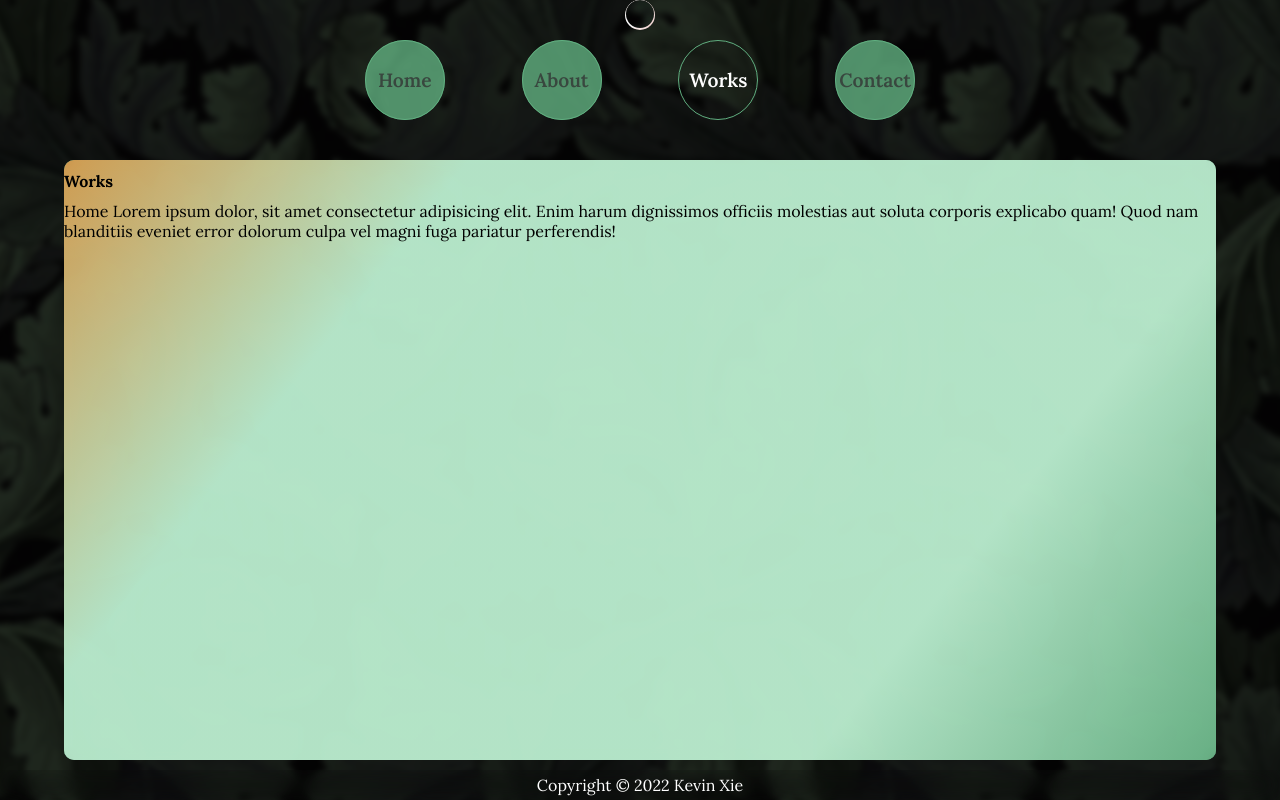
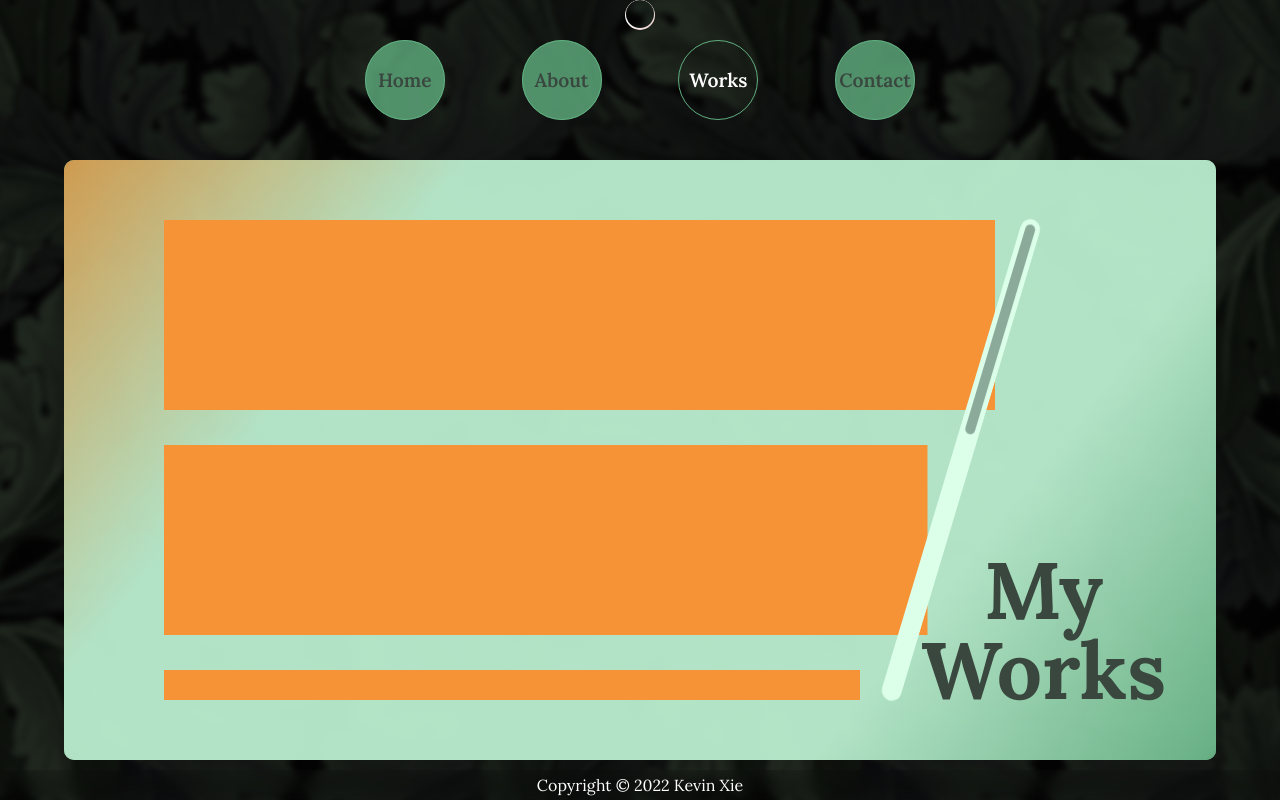
Before and after one commit to Ooreeve/kevin-xie-portfolio, a React (Create React App) app: page /works in a window 1280 px wide. Built offline with nearby package versions, Linux system fonts and the light colour scheme.

Commit message:
works_test

```diff
--- a/src/Main.js
+++ b/src/Main.js
@@ -3,7 +3,7 @@ import { React, useContext, useEffect, useState, useRef } from "react";
 import { Routes, Route } from "react-router-dom";
 import About from "./about/About";
 import Home from "./home/Home";
-import Works from "./Works";
+import Works from "./works/Works";
 import Contact from "./contact/Contact";
 import { MyContext } from "./App";
 
--- a/src/Works.js
+++ /dev/null
@@ -1,15 +0,0 @@
-import React from "react";
-
-export default function Works() {
-    return (
-        <>
-            <h1>Works</h1>
-            <div>
-                Home Lorem ipsum dolor, sit amet consectetur adipisicing elit.
-                Enim harum dignissimos officiis molestias aut soluta corporis
-                explicabo quam! Quod nam blanditiis eveniet error dolorum culpa
-                vel magni fuga pariatur perferendis!
-            </div>
-        </>
-    );
-}
--- a/src/css/_preset.scss
+++ b/src/css/_preset.scss
@@ -9,6 +9,7 @@ $font_sec_1: "Comfortaa", cursive;
 $color_pri: #61af80;
 $color_pri_d1: #39473f;
 $color_pri_d2: #5e7368;
+$color_pri_d3: #8caa9a;
 $color_pri_l1: #cdf9df;
 $color_pri_l2: #dcffea;
 $color_sec: #f69337;
--- a/src/css/index.css
+++ b/src/css/index.css
@@ -1671,6 +1671,85 @@ footer {
     transform: translateX(0%);
   }
 }
+.works {
+  display: flex;
+  flex-direction: row;
+  justify-content: center;
+  align-items: center;
+  position: relative;
+  width: 100%;
+  height: 100%;
+}
+.works * {
+  padding: 0;
+  margin: 0;
+}
+.works h1 {
+  position: relative;
+  z-index: 5;
+  font-size: 5rem;
+  color: #39473f;
+  bottom: -170px;
+  right: 50px;
+  text-align: center;
+  line-height: 5rem;
+}
+.works .box_container_wrapper {
+  position: relative;
+  width: 100%;
+  height: 80%;
+  overflow: hidden;
+  right: -100px;
+}
+.works .box_container_wrapper .box_container {
+  display: flex;
+  flex-direction: column;
+  justify-content: flex-start;
+  align-items: flex-end;
+  position: relative;
+  width: 100%;
+  height: 100%;
+  gap: 35px;
+  overflow-x: hidden;
+  overflow-y: scroll;
+  scroll-behavior: smooth;
+}
+.works .box_container_wrapper .box_container::-webkit-scrollbar {
+  display: none;
+}
+.works .box_container_wrapper .box_container::-moz-scrollbar {
+  display: none;
+}
+.works .box_container_wrapper .box_container::-ms-scrollbar {
+  display: none;
+}
+.works .box_container_wrapper .box_container .box {
+  position: relative;
+  width: 1200px;
+  height: 190px;
+  background-color: #f69337;
+  flex-shrink: 0;
+}
+.works .scroll_bar {
+  flex-shrink: 0;
+  height: 80%;
+  width: 20px;
+  background-color: #dcffea;
+  border-radius: 10px;
+  display: flex;
+  flex-direction: column;
+  justify-content: flex-start;
+  align-items: center;
+  margin-left: 20px;
+  transform: scaleY(1.05) rotate(17.5deg);
+}
+.works .scroll_bar .thumb {
+  width: 10px;
+  border-radius: 10px;
+  margin-top: 5px;
+  background-color: #8caa9a;
+}
+
 * {
   box-sizing: border-box;
   font-size: 16px;
--- a/src/css/index.scss
+++ b/src/css/index.scss
@@ -14,6 +14,7 @@
 @import "about/exp";
 @import "about/hobby";
 @import "contact/contact";
+@import "works/works";
 
 * {
     box-sizing: border-box;
--- /dev/null
+++ b/src/css/works/_works.scss
@@ -0,0 +1,71 @@
+.works {
+    @include flex_row;
+    position: relative;
+    width: 100%;
+    height: 100%;
+    * {
+        padding: 0;
+        margin: 0;
+    }
+    h1 {
+        position: relative;
+        z-index: 5;
+        font-size: 5rem;
+        color: $color_pri_d1;
+        // opacity: 0;
+        bottom: -170px;
+        right: 50px;
+        text-align: center;
+        line-height: 5rem;
+    }
+    .box_container_wrapper {
+        position: relative;
+        width: 100%;
+        height: 80%;
+        overflow: hidden;
+        right: -100px;
+        .box_container {
+            @include flex_col(flex-start, flex-end);
+            position: relative;
+            width: 100%;
+            height: 100%;
+            gap: 35px;
+            overflow-x: hidden;
+            overflow-y: scroll;
+            scroll-behavior: smooth;
+            &::-webkit-scrollbar {
+                display: none;
+            }
+            &::-moz-scrollbar {
+                display: none;
+            }
+            &::-ms-scrollbar {
+                display: none;
+            }
+
+            .box {
+                position: relative;
+                width: 1200px;
+                height: 190px;
+                background-color: $color_sec;
+                flex-shrink: 0;
+            }
+        }
+    }
+    .scroll_bar {
+        flex-shrink: 0;
+        height: 80%;
+        width: 20px;
+        background-color: $color_pri_l2;
+        border-radius: 10px;
+        @include flex_col(flex-start, center);
+        margin-left: 20px;
+        transform: scaleY(1.05) rotate(17.5deg);
+        .thumb {
+            width: 10px;
+            border-radius: 10px;
+            margin-top: 5px;
+            background-color: $color_pri_d3;
+        }
+    }
+}
--- /dev/null
+++ b/src/works/Works.js
@@ -0,0 +1,108 @@
+import { React, useEffect, useState, useContext, useRef } from "react";
+import { MyContext } from "../App";
+
+export default function Works() {
+    const [first, setFirst] = useContext(MyContext).first;
+    const [thumbTop, setThumbTop] = useState(0);
+    const [boxStyles, setBoxStyles] = useState([{}, {}, {}, {}, {}]);
+    const [thumbStyles, setThumbStyles] = useState({
+        transform: "",
+        height: "",
+    });
+
+    const boxContainerRef = useRef(null);
+
+    useEffect(() => {
+        if (boxContainerRef.current) {
+            const boxContainer = boxContainerRef.current;
+
+            //set_thumb_height
+            const thumbHeight =
+                (boxContainer.clientHeight / boxContainer.scrollHeight) *
+                    boxContainer.clientHeight -
+                2;
+
+            setThumbStyles((prev) => ({
+                ...prev,
+                height: `${thumbHeight}px`,
+            }));
+
+            //set_box_posn
+            const box_elements_sttyles = [0, 1, 2, 3, 4].map((i) => {
+                const box_posn =
+                    boxContainer.childNodes[i].getBoundingClientRect().top;
+                return {
+                    transform: `translateX(${-box_posn * 0.3 + 30}px)`,
+                };
+            });
+
+            setBoxStyles(box_elements_sttyles);
+        }
+    }, []);
+
+    function handleScroll(e) {
+        // console.log([
+        //     e.target.scrollTop, //thumb positino
+        //     e.target.scrollHeight, //content height
+        //     e.target.clientHeight, //visibel area height
+        // ]);
+
+        //set_thumb_position
+        const thumbPosn = e.target.scrollTop / 2;
+
+        setThumbStyles((prev) => ({
+            ...prev,
+            transform: `translateY(${thumbPosn}px)`,
+        }));
+        setThumbTop(e.target.scrollTop);
+
+        //change_box_Y_position
+        const box_elements_styles = [0, 1, 2, 3, 4].map((i) => {
+            const box_posn = e.target.childNodes[i].getBoundingClientRect().top;
+
+            return {
+                // transform: `translateX(${-box_posn * 0.3}px)`,
+                transform: "skew(-16deg)",
+                left: `${-box_posn * 0.3}px`,
+            };
+        });
+
+        setBoxStyles(box_elements_styles);
+    }
+
+    //create_box_elements
+    const box_array = [0, 1, 2, 3, 4];
+    const box_elements = box_array.map((i) => {
+        return (
+            <div key={i} className="box" style={boxStyles[i]}>
+                {i}
+            </div>
+        );
+    });
+
+    const test = (e) => {
+        console.log(e.currentTarget.scrollTop);
+        e.currentTarget.scrollTop += 100;
+    };
+
+    return (
+        <div className="works">
+            <div className="box_container_wrapper">
+                <div
+                    className="box_container"
+                    ref={boxContainerRef}
+                    onScroll={handleScroll}
+                    onClick={test}
+                >
+                    {box_elements}
+                </div>
+            </div>
+            <div className="scroll_bar">
+                <div className="thumb" style={thumbStyles}></div>
+            </div>
+            <h1>
+                My<br></br>Works
+            </h1>
+        </div>
+    );
+}
```
Also changed, not shown: 1 other file (tests, documents, lock files or other folders).
